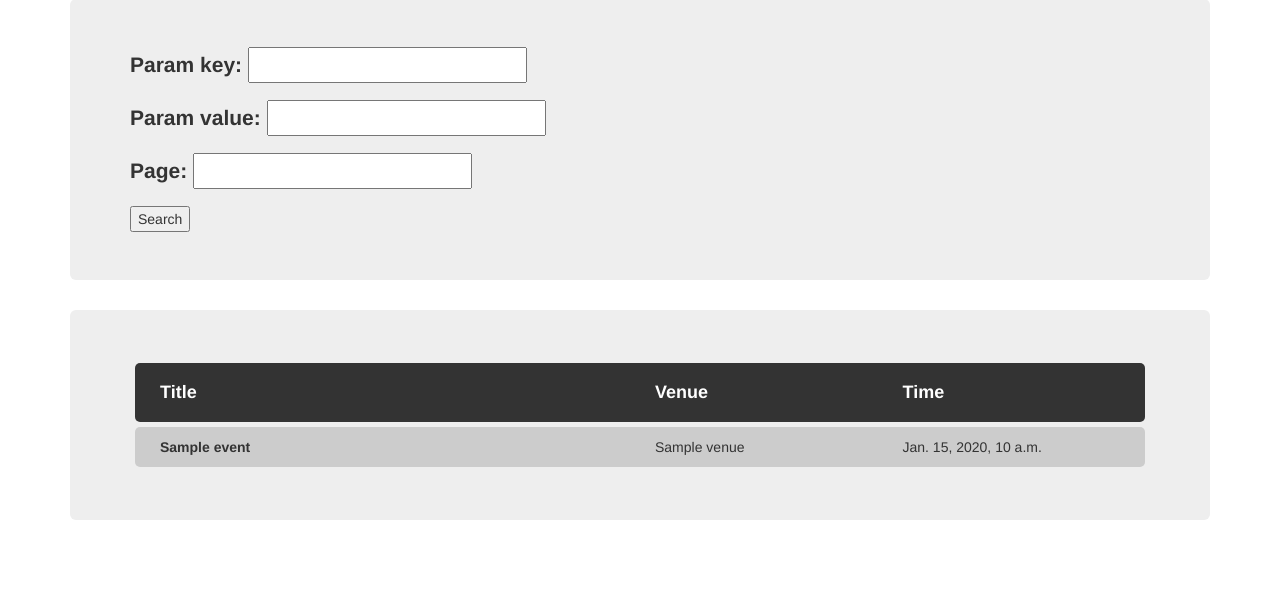
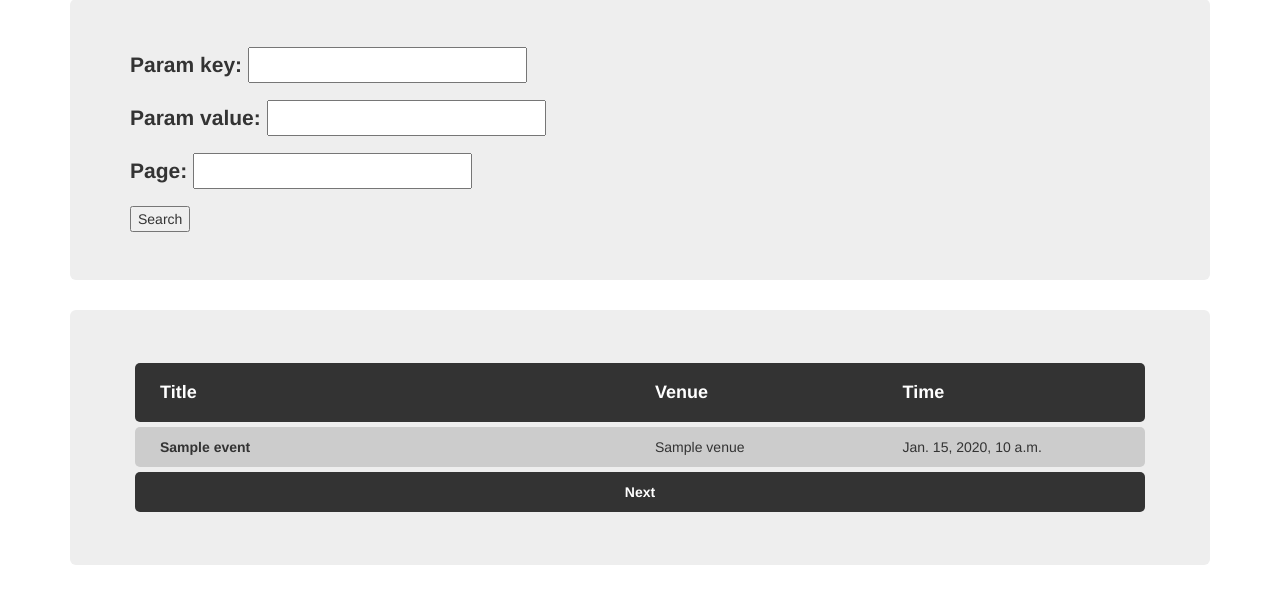
Before and after one commit to cschwartz525/concert-wishlist, a Django app: template src/templates/home.html in a window 1280 px wide. Shown: the part 71-675 px from the top of the page. Run offline with Django 3.2, Linux system fonts and the light colour scheme; the template is opened without the code that fills it: values that come from a table or form of the project are taken from there, most other values are stand-ins (such as "Sample title", 1, 10 or a date in 2020); some libraries are stand-ins or nearby versions.

Commit message:
Added next button

```diff
--- a/src/static/wishlist/style/main.css
+++ b/src/static/wishlist/style/main.css
@@ -21,8 +21,22 @@
   padding: 10px;
 }
 
+.next-link {
+  background-color: #333333;
+  border-radius: 5px;
+  color: #ffffff;
+  font-weight: bold;
+  margin: 5px;
+  padding: 10px;
+}
+
 .text-center {
   text-align: center;
+}
+
+a {
+  color: inherit;
+  text-decoration: none;
 }
 
 h4 {
--- a/src/templates/home.html
+++ b/src/templates/home.html
@@ -46,6 +46,13 @@
               </div>
             </div>
         {% endfor %}
+        {% if events %}
+          <a href="#">
+            <div class="next-link text-center row">
+              Next
+            </div>
+          </a>
+        {% endif %}
       </div>
     </div>
   </body>
```
